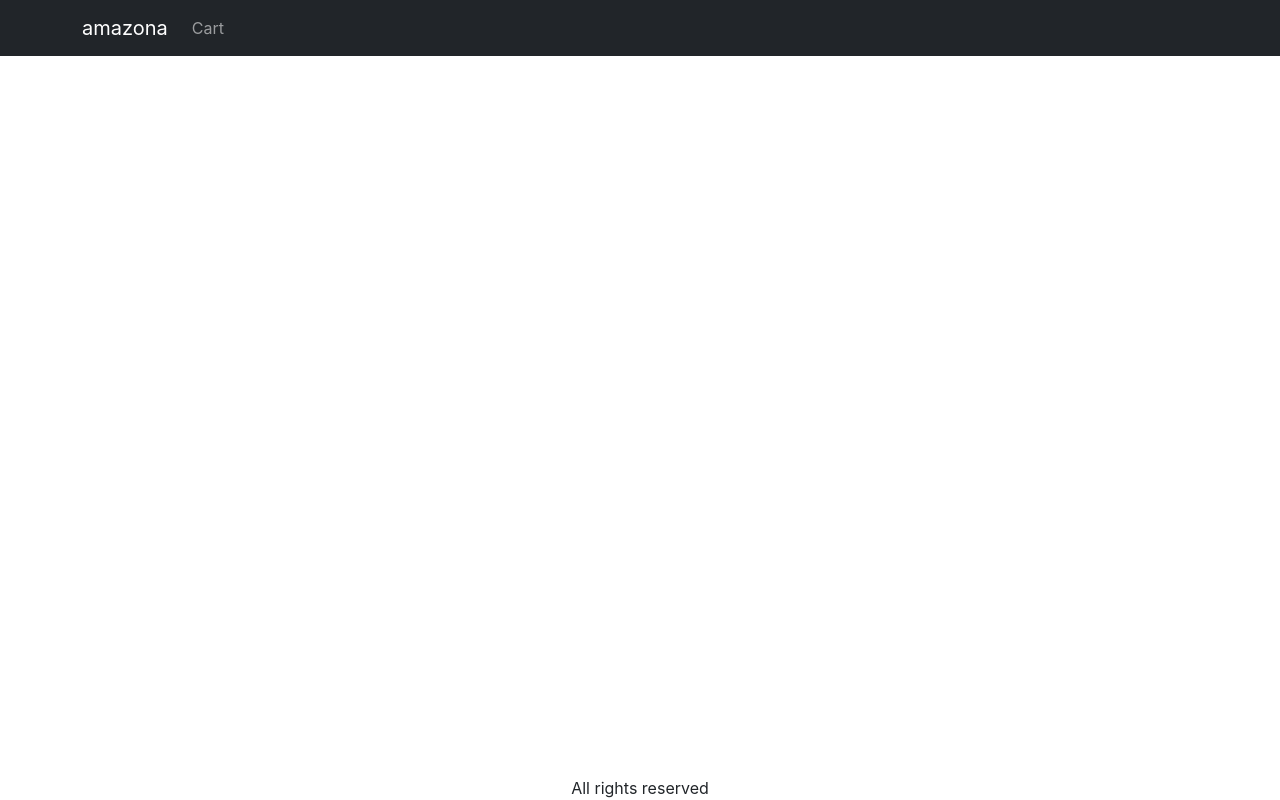
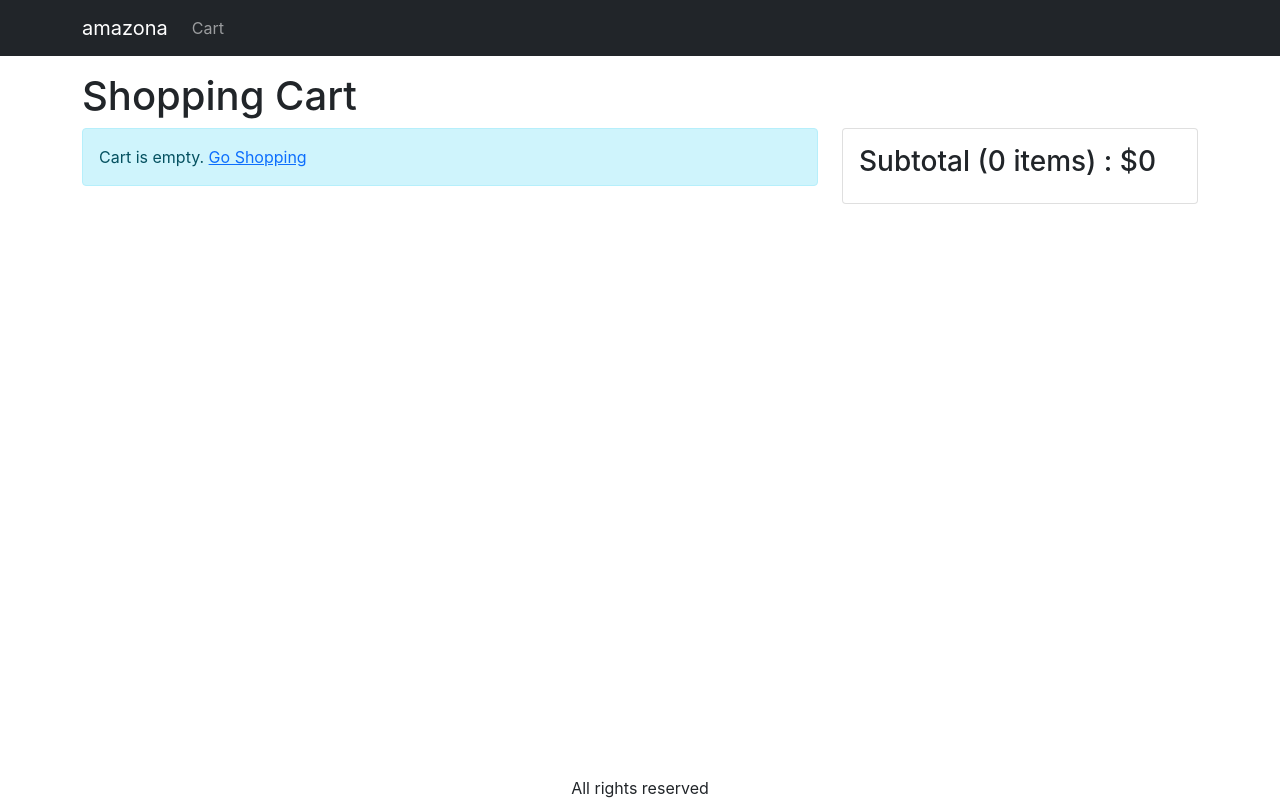
Before and after one commit to ming000z/ecommerce, a React (Create React App) app in the folder frontend/: page /cart in a window 1280 px wide. Built offline with nearby package versions, Linux system fonts and the light colour scheme.

Commit message:
16-create-cart-screen

```diff
--- a/frontend/src/App.js
+++ b/frontend/src/App.js
@@ -9,6 +9,7 @@
 import Container from 'react-bootstrap/Container';
 import {LinkContainer} from 'react-router-bootstrap';
 import { Store } from "./Store";
+import CartScreen from "./screens/CartScreen";
 
 function App() {
   const { state } = useContext(Store);
@@ -42,6 +43,7 @@
           <Container className="mt-3">
             <Routes>
               <Route path="/product/:slug" element={<ProductScreen />} />
+              <Route path="/cart" element={<CartScreen />} />
               <Route path="/" element={<HomeScreen />} />
             </Routes>
           </Container>
--- a/frontend/src/index.css
+++ b/frontend/src/index.css
@@ -59,3 +59,7 @@
 .img-large {
   max-width: 100%;
 }
+
+.img-thumbnail {
+  height: 80px;
+}
--- /dev/null
+++ b/frontend/src/screens/CartScreen.js
@@ -0,0 +1,81 @@
+import React, { useContext } from "react";
+import Col from "react-bootstrap/Col";
+import Button from "react-bootstrap/esm/Button";
+import ListGroup from "react-bootstrap/ListGroup";
+import Row from "react-bootstrap/Row";
+import Card from "react-bootstrap/Card";
+import { Helmet } from "react-helmet-async";
+import { Link } from "react-router-dom";
+import MessageBox from "../components/MessageBox";
+import { Store } from "../Store";
+
+export default function CartScreen() {
+    const { state, dispatch: ctxDispatch } = useContext(Store);
+    const {
+        cart: { cartItems },
+    } = state;
+
+    return (
+        <div>
+            <Helmet>
+                <title>Shopping Cart</title>
+            </Helmet>
+            <h1>Shopping Cart</h1>
+            <Row>
+                <Col md={8}>
+                    {cartItems.length === 0? (
+                        <MessageBox>
+                            Cart is empty. <Link to="/">Go Shopping</Link>
+                        </MessageBox>
+                    ):
+                    (
+                        <ListGroup>
+                            {cartItems.map((item) => (
+                                <ListGroup.Item key={item._id}>
+                                    <Row className="align-items-center">
+                                        <Col md={4}>
+                                            <img
+                                                src={item.image}
+                                                alt={item.name}
+                                                className="img-fluid rounded img-thumbnail"
+                                            ></img>{' '}
+                                            <Link to={`/product/${item.slug}`}>{item.name}</Link>
+                                        </Col>
+                                        <Col md={3}>
+                                            <Button variant="light" disabled={item.quantity === 1}>
+                                                <i className="fas fa-minus-circle"></i>
+                                            </Button>{' '}
+                                            <Button variant="light" disabled={item.quantity === item.countInStock}>
+                                                <i className="fas fa-plus-circle"></i>
+                                            </Button>
+                                        </Col>
+                                        <Col md={3}>{item.price}</Col>
+                                        <Col md={2}>
+                                            <Button variant="light">
+                                                <i className="fas fa-trash"></i>
+                                            </Button>
+                                        </Col>
+                                    </Row>
+                                </ListGroup.Item>
+                            ))}
+                        </ListGroup>
+                    )}
+                </Col>
+                <Col md={4}>
+                    <Card>
+                        <Card.Body>
+                            <ListGroup variant="flush">
+                                <h3>
+                                    Subtotal ({cartItems.reduce((a, c) => a + c.quantity, 0)}{' '}
+                                    items) : $
+                                    {cartItems.reduce((a, c) => a + c.price * c.quantity, 0)}
+                                </h3>
+                            </ListGroup>
+                        </Card.Body>
+                    </Card>
+                </Col>
+            </Row>
+        </div>
+    );
+
+}
--- a/frontend/src/screens/ProductScreen.js
+++ b/frontend/src/screens/ProductScreen.js
@@ -1,7 +1,7 @@
-import React , { useContext, useEffect, useReducer } from "react";
+import React , { useContext, useEffect, useReducer} from "react";
 import axios from 'axios';
 import logger from 'use-reducer-logger';
-import { useParams } from "react-router-dom";
+import { useNavigate, useParams } from "react-router-dom";
 import Row from 'react-bootstrap/Row';
 import Col from 'react-bootstrap/Col';
 import ListGroup from 'react-bootstrap/ListGroup';
@@ -29,6 +29,7 @@
 }
 
 function ProductScreen(){
+    const navigate = useNavigate();
     const params = useParams();
     const {slug} = params;
 
@@ -67,6 +68,7 @@
             type: 'CART_ADD_ITEM',
             payload: { ...product, quantity },
         });
+        navigate('/cart');
     }
 
 
```
Also changed, not shown: 1 other file (tests, documents, lock files or other folders).
